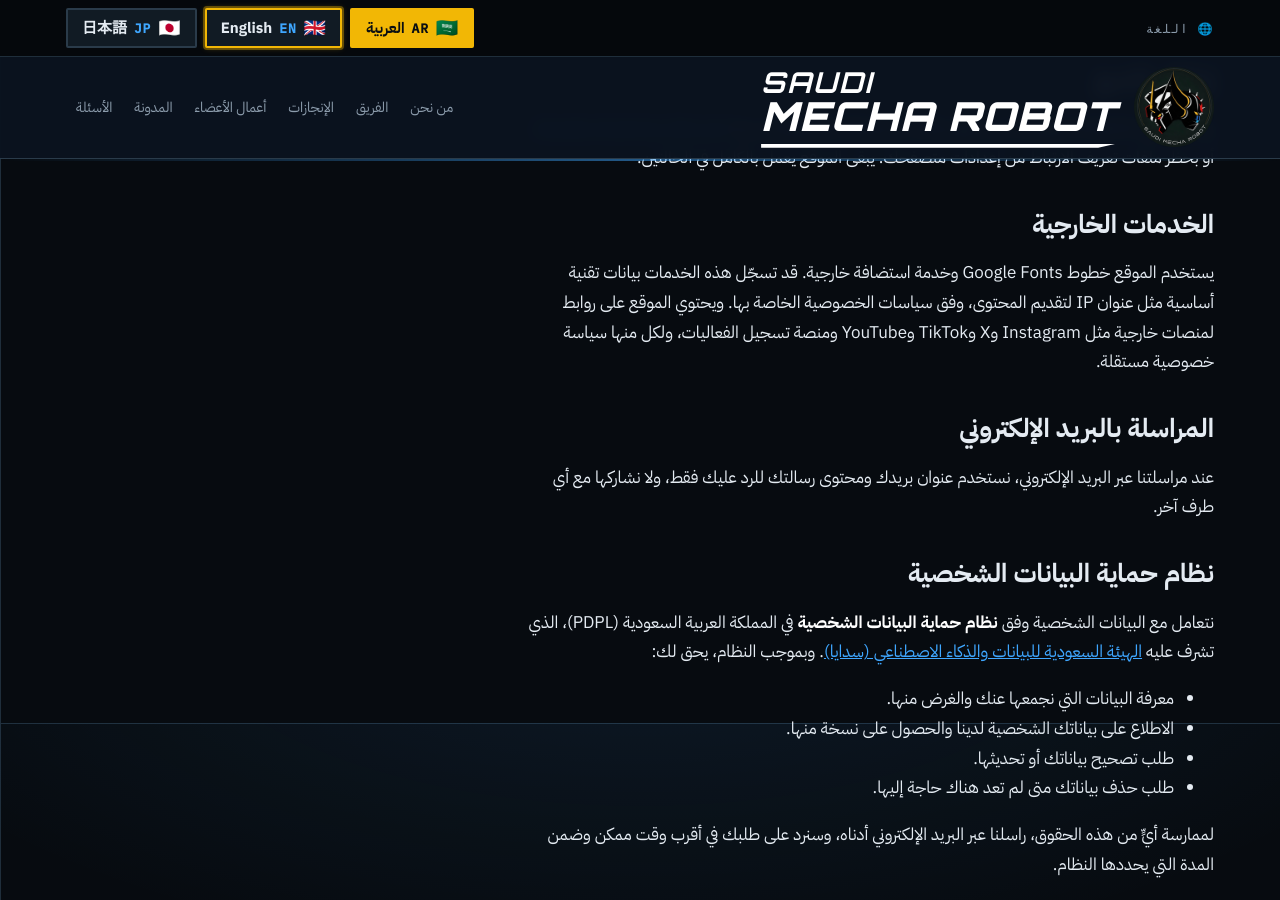
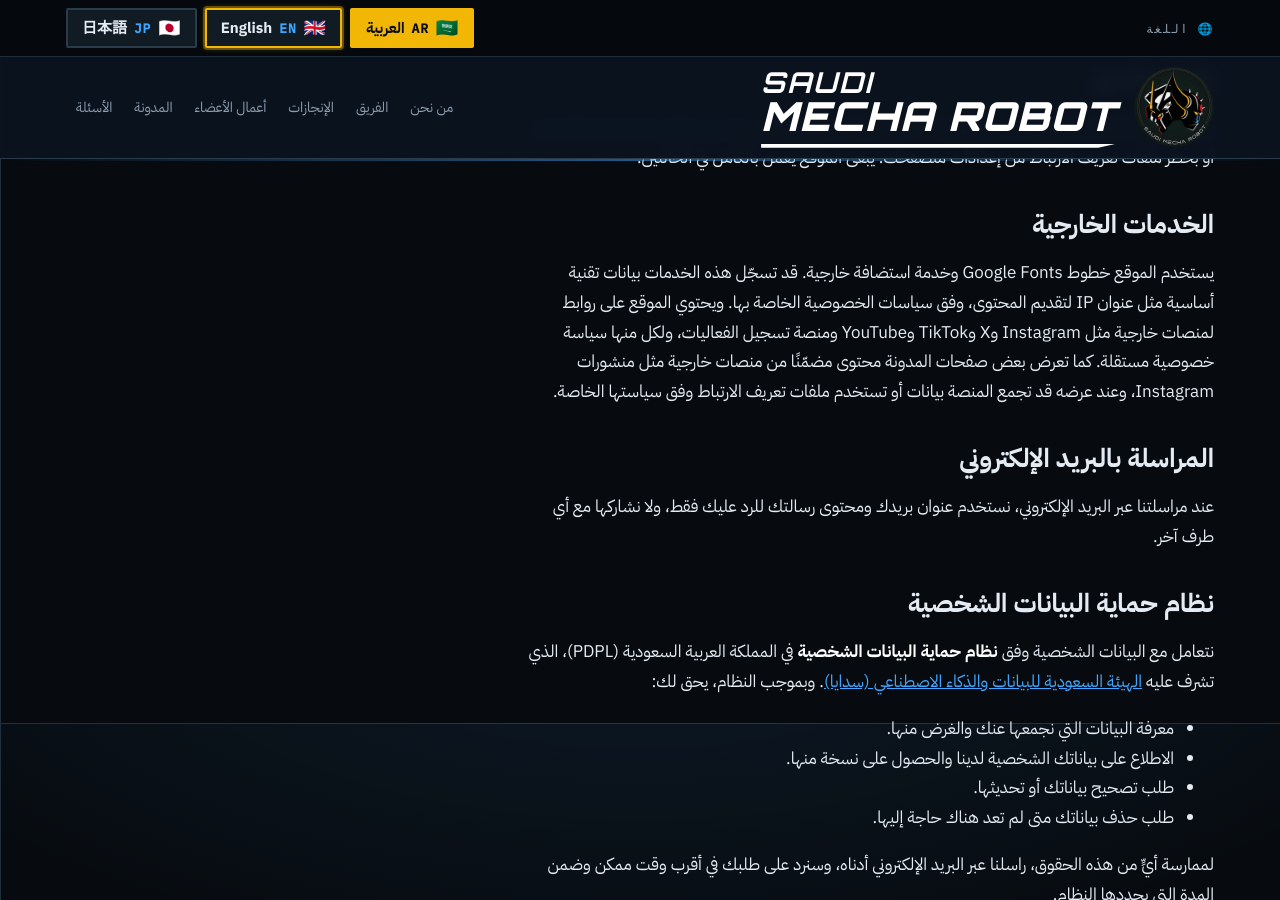
Before and after one commit to SaudiMechaRobot/SaudiMechaRobot.github.io, a Jekyll site: the page built from privacy/index.html, in a window 1280 px wide and 900 px high, scrolled down 1077 px. Built offline with Jekyll 4.4.1, drawn with Linux system fonts in a browser that asks for light colours; some web fonts are replaced.

Commit message:
Add files via upload

```diff
--- a/privacy/index.html
+++ b/privacy/index.html
@@ -9,7 +9,7 @@ description: كيف يتعامل موقع نادي Saudi Mecha Robot مع بيا
 {%- include i18n.html -%}
 <main class="wrap article">
   <header class="ah">
-    <span class="tag">PRIVACY · <time datetime="2026-11-10">2026.11.10</time></span>
+    <span class="tag">PRIVACY · <time datetime="2026-11-13">2026.11.13</time></span>
     <h1>{{ page.title }}</h1>
     <p style="color:var(--muted);font-size:18px;max-width:60ch">{{ page.description }}</p>
     {%- if alts.size > 1 %}<p class="translations">{{ t.other_langs }} {% for a in alts %}{% assign al = a.lang | default: "ar" %}{% if al != L %}<a class="lang" href="{{ a.url | relative_url }}" hreflang="{{ al }}" lang="{{ al }}">{{ site.data.i18n[al].lang_name }}</a> {% endif %}{% endfor %}</p>{% endif %}
@@ -35,7 +35,7 @@ description: كيف يتعامل موقع نادي Saudi Mecha Robot مع بيا
 <p>يمكنك منع Google Analytics من جمع بياناتك عبر إضافة المتصفح الرسمية <a href="https://tools.google.com/dlpage/gaoptout" target="_blank" rel="noopener">Google Analytics Opt-out</a>، أو بحظر ملفات تعريف الارتباط من إعدادات متصفحك. يبقى الموقع يعمل بالكامل في الحالتين.</p>
 
 <h2>الخدمات الخارجية</h2>
-<p>يستخدم الموقع خطوط Google Fonts وخدمة استضافة خارجية. قد تسجّل هذه الخدمات بيانات تقنية أساسية مثل عنوان IP لتقديم المحتوى، وفق سياسات الخصوصية الخاصة بها. ويحتوي الموقع على روابط لمنصات خارجية مثل Instagram وX وTikTok وYouTube ومنصة تسجيل الفعاليات، ولكل منها سياسة خصوصية مستقلة.</p>
+<p>يستخدم الموقع خطوط Google Fonts وخدمة استضافة خارجية. قد تسجّل هذه الخدمات بيانات تقنية أساسية مثل عنوان IP لتقديم المحتوى، وفق سياسات الخصوصية الخاصة بها. ويحتوي الموقع على روابط لمنصات خارجية مثل Instagram وX وTikTok وYouTube ومنصة تسجيل الفعاليات، ولكل منها سياسة خصوصية مستقلة. كما تعرض بعض صفحات المدونة محتوى مضمّنًا من منصات خارجية مثل منشورات Instagram، وعند عرضه قد تجمع المنصة بيانات أو تستخدم ملفات تعريف الارتباط وفق سياستها الخاصة.</p>
 
 <h2>المراسلة بالبريد الإلكتروني</h2>
 <p>عند مراسلتنا عبر البريد الإلكتروني، نستخدم عنوان بريدك ومحتوى رسالتك للرد عليك فقط، ولا نشاركها مع أي طرف آخر.</p>
```
